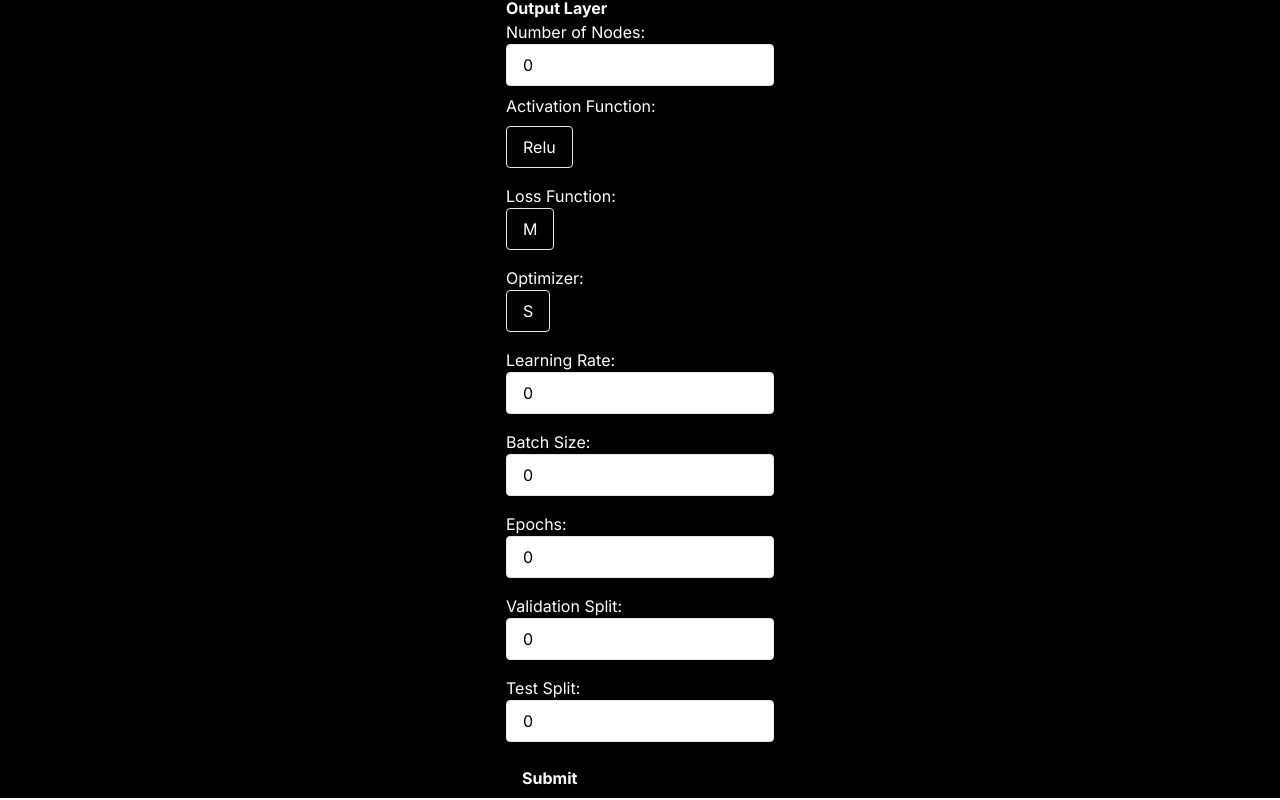
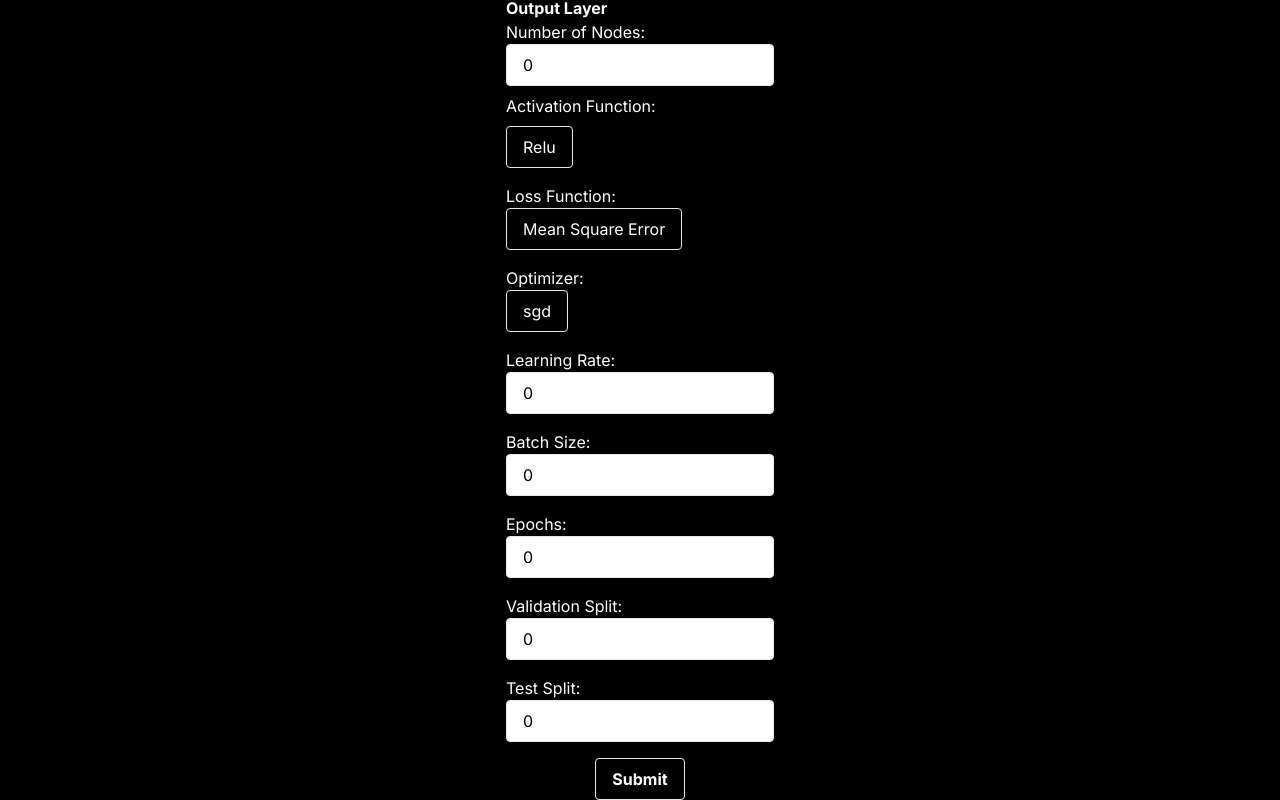
Before and after one commit to jyan36/SIMPL-AI, a Next.js app: page /builder in a window 1280 px wide. Shown: the part 492-1292 px from the top of the page. Built offline with nearby package versions, Linux system fonts and the light colour scheme.

Commit message:
Updated styling

```diff
--- a/app/builder/page.jsx
+++ b/app/builder/page.jsx
@@ -389,6 +389,16 @@ const FormComponent = () => {
     setLossFunction(selectedActivation);
   };
 
+  const lossFunctionParse = (lossFunction) => {
+    let loss = lossFunction ? lossFunction.charAt(0).toUpperCase() + lossFunction.slice(1) : '';
+    if (loss != '') {
+      if (loss == "MeanSquaredError") loss = "Mean Square Error";
+      else if (loss == "Binary_Crossentropy") loss = "Binary Crossentropy";
+      else if (loss == "Categorical_Crossentropy") loss = "Categorical Crossentropy";
+      else if (loss == "LogCosh") loss = "Log Cosh";
+    }
+    return loss;
+  }
   const [lF, setLF] = useState([]);
   useEffect(() => {
     let thing = [];
@@ -398,7 +408,7 @@ const FormComponent = () => {
           <label htmlFor={`lossFunction${i}`}>Loss Function:</label>
           <div className = "relative">
           <DropdownMenu>
-            <DropdownMenuTrigger id={`lossFunction${i}`} className="px-4 py-2 rounded border border-gray-400 bg-transparent text-black">{lossFunction[i] ? lossFunction[i].charAt(0).toUpperCase() + lossFunction[i].slice(1) : ''}</DropdownMenuTrigger>
+            <DropdownMenuTrigger id={`lossFunction${i}`} className="px-4 py-2 rounded border border-gray-400 bg-transparent text-black">{lossFunctionParse(lossFunction)}</DropdownMenuTrigger>
             <DropdownMenuContent>
               <DropdownMenuItem onClick={() => handleLossFunction(i, 'meanSquaredError')}>Mean Square Error</DropdownMenuItem>
               <DropdownMenuItem onClick={() => handleLossFunction(i, 'Binary_Crossentropy')}>Binary Crossentropy</DropdownMenuItem>
@@ -427,7 +437,7 @@ const FormComponent = () => {
           <label htmlFor={`optimizer${i}`}>Optimizer:</label>
           <div className="relative">
           <DropdownMenu>
-            <DropdownMenuTrigger id={`optimizer${i}`} className="px-4 py-2 rounded border border-gray-400 bg-transparent text-black">{optimizer[i] ? optimizer[i].charAt(0).toUpperCase() + optimizer[i].slice(1) : ''}</DropdownMenuTrigger>
+            <DropdownMenuTrigger id={`optimizer${i}`} className="px-4 py-2 rounded border border-gray-400 bg-transparent text-black">{optimizer ? optimizer.charAt(0) + optimizer.slice(1) : ''}</DropdownMenuTrigger>
             <DropdownMenuContent>
               <DropdownMenuItem onClick={() => handleOptimizer(i, 'sgd')}>sgd</DropdownMenuItem>
               <DropdownMenuItem onClick={() => handleOptimizer(i, 'adam')}>adam</DropdownMenuItem>
@@ -544,7 +554,11 @@ const FormComponent = () => {
             <div className="mb-4">
               {misc}
             </div>
-            <button type="submit" className="bg-green-500 hover:bg-green-600 text-white font-bold py-2 px-4 rounded">Submit</button>
+            <div className="flex justify-center items-center h-screen pb-10">
+              <button type="submit" className="border border-white hover:bg-white hover:text-black hover:border-black bg-green-500 hover:bg-green-600 text-white font-bold py-2 px-4 rounded">Submit</button>
+            </div>
+            <div className="mb-10"></div>
+
           </form>
         </div>
       </div>
```
